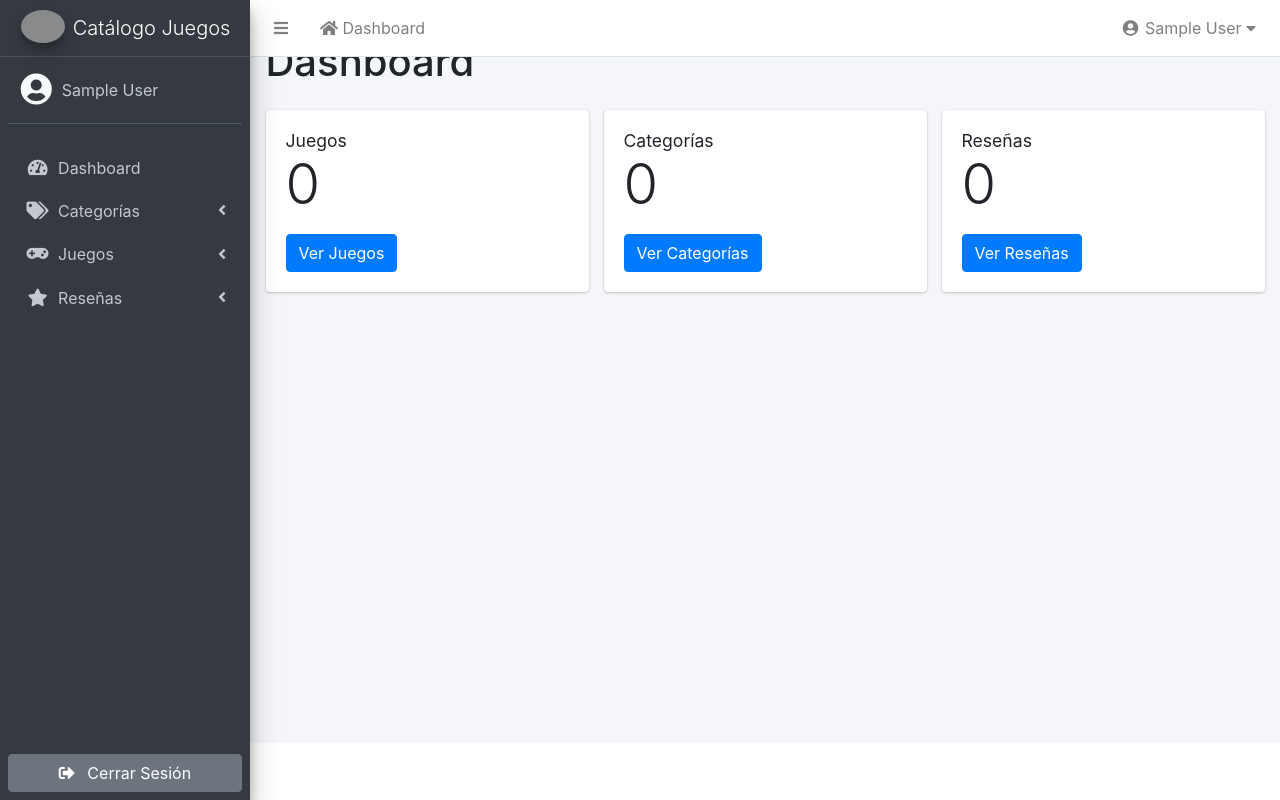
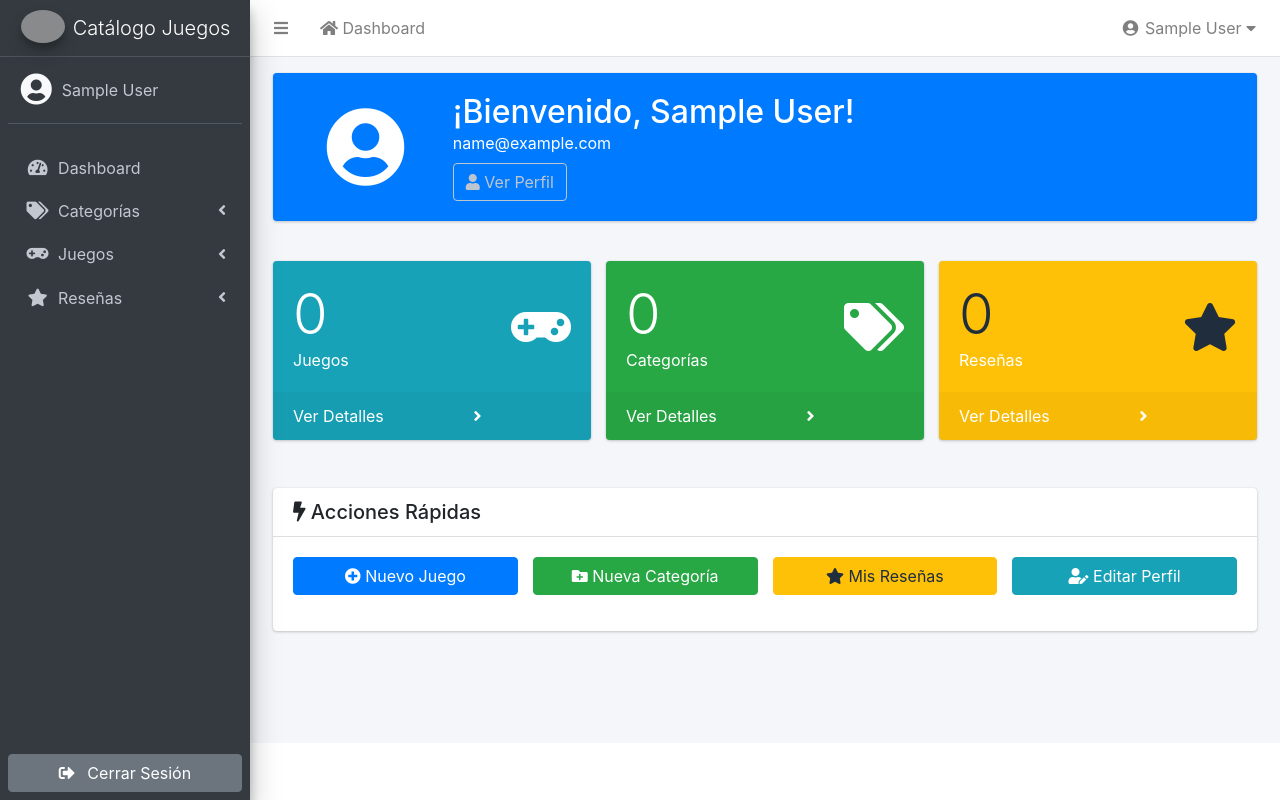
Before and after one commit to Nassican/catalogo_juegos, a Django app: page /dashboard/ in a window 1280 px wide. Run offline with Django 5.2, Linux system fonts and the light colour scheme; the visitor is signed in with stand-in values (Sample User, id 1); data that the repository does not hold is empty; some libraries are stand-ins or nearby versions; grey boxes are pictures that could not be loaded.

```diff
--- a/juegos/models.py
+++ b/juegos/models.py
@@ -59,11 +59,12 @@ class Juego(models.Model):
 class Resena(models.Model):
     usuario = models.ForeignKey(User, on_delete=models.CASCADE)
     juego = models.ForeignKey(Juego, on_delete=models.CASCADE)
-    puntuacion = models.IntegerField(choices=[(i, i) for i in range(1, 6)])
+    puntuacion = models.IntegerField()
     comentario = models.TextField()
-    fecha = models.DateTimeField(auto_now_add=True)
+    fecha_creacion = models.DateTimeField(auto_now_add=True)
 
     class Meta:
+        unique_together = ['usuario', 'juego']  # Asegura que un usuario solo pueda hacer una reseña por juego
         verbose_name = "Reseña"
         verbose_name_plural = "Reseñas"
 
--- a/juegos/templates/juegos/dashboard.html
+++ b/juegos/templates/juegos/dashboard.html
@@ -1,39 +1,129 @@
-{% extends 'juegos/base.html' %} {% block content %}
-<h1 class="mb-4">Dashboard</h1>
+{% extends 'juegos/base.html' %}
+{% block title %}Dashboard{% endblock %}
+{% block header %}Panel de Control{% endblock %}
 
-<div class="row">
-  <div class="col-md-4">
-    <div class="card">
+{% block content %}
+<div class="container-fluid max-width-100">
+    <!-- Información del Usuario -->
+    <div class="row mb-4">
+        <div class="col-md-12">
+            <div class="card bg-primary text-white">
                 <div class="card-body">
-        <h5 class="card-title">Juegos</h5>
-        <p class="card-text display-4">{{ total_juegos }}</p>
-        <a href="{% url 'juegos:juego_list' %}" class="btn btn-primary"
-          >Ver Juegos</a
-        >
+                    <div class="row align-items-center">
+                        <div class="col-md-2 text-center">
+                            {% if user.foto %}
+                                <img src="{{ user.foto.url }}" alt="Foto de perfil" class="img-fluid rounded-circle" style="width: 100px; height: 100px; object-fit: cover;">
+                            {% else %}
+                                <i class="fas fa-user-circle fa-5x"></i>
+                            {% endif %}
+                        </div>
+                        <div class="col-md-10">
+                            <h2 class="mb-0">¡Bienvenido, {{ user.get_full_name|default:user.username }}!</h2>
+                            <p class="mb-0">{{ user.email }}</p>
+                            <a href="{% url 'juegos:user_detail' user.username %}" class="btn btn-outline-light mt-2">
+                                <i class="fas fa-user"></i> Ver Perfil
+                            </a>
+                        </div>
+                    </div>
+                </div>
             </div>
         </div>
     </div>
 
-  <div class="col-md-4">
-    <div class="card">
+    <!-- Estadísticas Principales -->
+    <div class="row">
+        <div class="col-lg-4 col-md-6">
+            <div class="card bg-info text-white mb-4">
                 <div class="card-body">
-        <h5 class="card-title">Categorías</h5>
-        <p class="card-text display-4">{{ total_categorias }}</p>
-        <a href="{% url 'juegos:categoria_list' %}" class="btn btn-primary"
-          >Ver Categorías</a
-        >
+                    <div class="d-flex justify-content-between align-items-center">
+                        <div>
+                            <h3 class="display-4 mb-0">{{ total_juegos }}</h3>
+                            <div class="text-white">Juegos</div>
+                        </div>
+                        <div>
+                            <i class="fas fa-gamepad fa-3x opacity-50"></i>
+                        </div>
+                    </div>
+                </div>
+                <div class="card-footer d-flex align-items-center justify-content-between">
+                    <a class="text-white stretched-link" href="{% url 'juegos:juego_list' %}">Ver Detalles</a>
+                    <div class="text-white"><i class="fas fa-angle-right"></i></div>
                 </div>
             </div>
         </div>
 
-  <div class="col-md-4">
+        <div class="col-lg-4 col-md-6">
+            <div class="card bg-success text-white mb-4">
+                <div class="card-body">
+                    <div class="d-flex justify-content-between align-items-center">
+                        <div>
+                            <h3 class="display-4 mb-0">{{ total_categorias }}</h3>
+                            <div class="text-white">Categorías</div>
+                        </div>
+                        <div>
+                            <i class="fas fa-tags fa-3x opacity-50"></i>
+                        </div>
+                    </div>
+                </div>
+                <div class="card-footer d-flex align-items-center justify-content-between">
+                    <a class="text-white stretched-link" href="{% url 'juegos:categoria_list' %}">Ver Detalles</a>
+                    <div class="text-white"><i class="fas fa-angle-right"></i></div>
+                </div>
+            </div>
+        </div>
+
+        <div class="col-lg-4 col-md-6">
+            <div class="card bg-warning text-white mb-4">
+                <div class="card-body">
+                    <div class="d-flex justify-content-between align-items-center">
+                        <div>
+                            <h3 class="display-4 mb-0">{{ total_resenas }}</h3>
+                            <div class="text-white">Reseñas</div>
+                        </div>
+                        <div>
+                            <i class="fas fa-star fa-3x opacity-50"></i>
+                        </div>
+                    </div>
+                </div>
+                <div class="card-footer d-flex align-items-center justify-content-between">
+                    <a class="text-white stretched-link" href="{% url 'juegos:resena_list' %}">Ver Detalles</a>
+                    <div class="text-white"><i class="fas fa-angle-right"></i></div>
+                </div>
+            </div>
+        </div>
+    </div>
+
+    <!-- Acciones Rápidas -->
+    <div class="row mt-4">
+        <div class="col-md-12">
             <div class="card">
+                <div class="card-header">
+                    <h5 class="mb-0"><i class="fas fa-bolt"></i> Acciones Rápidas</h5>
+                </div>
                 <div class="card-body">
-        <h5 class="card-title">Reseñas</h5>
-        <p class="card-text display-4">{{ total_resenas }}</p>
-        <a href="{% url 'juegos:resena_list' %}" class="btn btn-primary"
-          >Ver Reseñas</a
-        >
+                    <div class="row">
+                        <div class="col-md-3">
+                            <a href="{% url 'juegos:juego_create' %}" class="btn btn-primary btn-block mb-3">
+                                <i class="fas fa-plus-circle"></i> Nuevo Juego
+                            </a>
+                        </div>
+                        <div class="col-md-3">
+                            <a href="{% url 'juegos:categoria_create' %}" class="btn btn-success btn-block mb-3">
+                                <i class="fas fa-folder-plus"></i> Nueva Categoría
+                            </a>
+                        </div>
+                        <div class="col-md-3">
+                            <a href="{% url 'juegos:resena_list' %}" class="btn btn-warning btn-block mb-3">
+                                <i class="fas fa-star"></i> Mis Reseñas
+                            </a>
+                        </div>
+                        <div class="col-md-3">
+                            <a href="{% url 'juegos:user_update' %}" class="btn btn-info btn-block mb-3">
+                                <i class="fas fa-user-edit"></i> Editar Perfil
+                            </a>
+                        </div>
+                    </div>
+                </div>
             </div>
         </div>
     </div>
--- a/juegos/views.py
+++ b/juegos/views.py
@@ -103,7 +103,17 @@ def juego_list(request):
 def juego_detail(request, pk):
     juego = get_object_or_404(Juego, pk=pk)
     resenas = Resena.objects.filter(juego=juego)
-    return render(request, 'juegos/juego/detalle.html', {'juego': juego, 'resenas': resenas})
+    user_has_reviewed = False
+
+    if request.user.is_authenticated:
+        user_has_reviewed = Resena.objects.filter(juego=juego, usuario=request.user).exists()
+
+    context = {
+        'juego': juego,
+        'resenas': resenas,
+        'user_has_reviewed': user_has_reviewed
+    }
+    return render(request, 'juegos/juego/detalle.html', context)
 
 
 @login_required
@@ -154,6 +164,13 @@ def resena_list(request):
 @login_required
 def resena_create(request, juego_id):
     juego = get_object_or_404(Juego, id=juego_id)
+
+    # Verificar si el usuario ya tiene una reseña para este juego
+    existing_review = Resena.objects.filter(usuario=request.user, juego=juego).exists()
+    if existing_review:
+        messages.error(request, 'Ya has publicado una reseña para este juego.')
+        return redirect('juegos:juego_detail', pk=juego_id)
+
     if request.method == 'POST':
         form = ResenaForm(request.POST)
         if form.is_valid():
```
Also changed, not shown: juegos/templates/juegos/juego/detalle.html (+5 -3 lines), juegos/templates/juegos/resena/confirmar_eliminar.html (added, +22 -0 lines), juegos/migrations/0002_rename_fecha_resena_fecha_creacion_and_more.py (added). Lines whose indentation alone changed are shown as unchanged.
